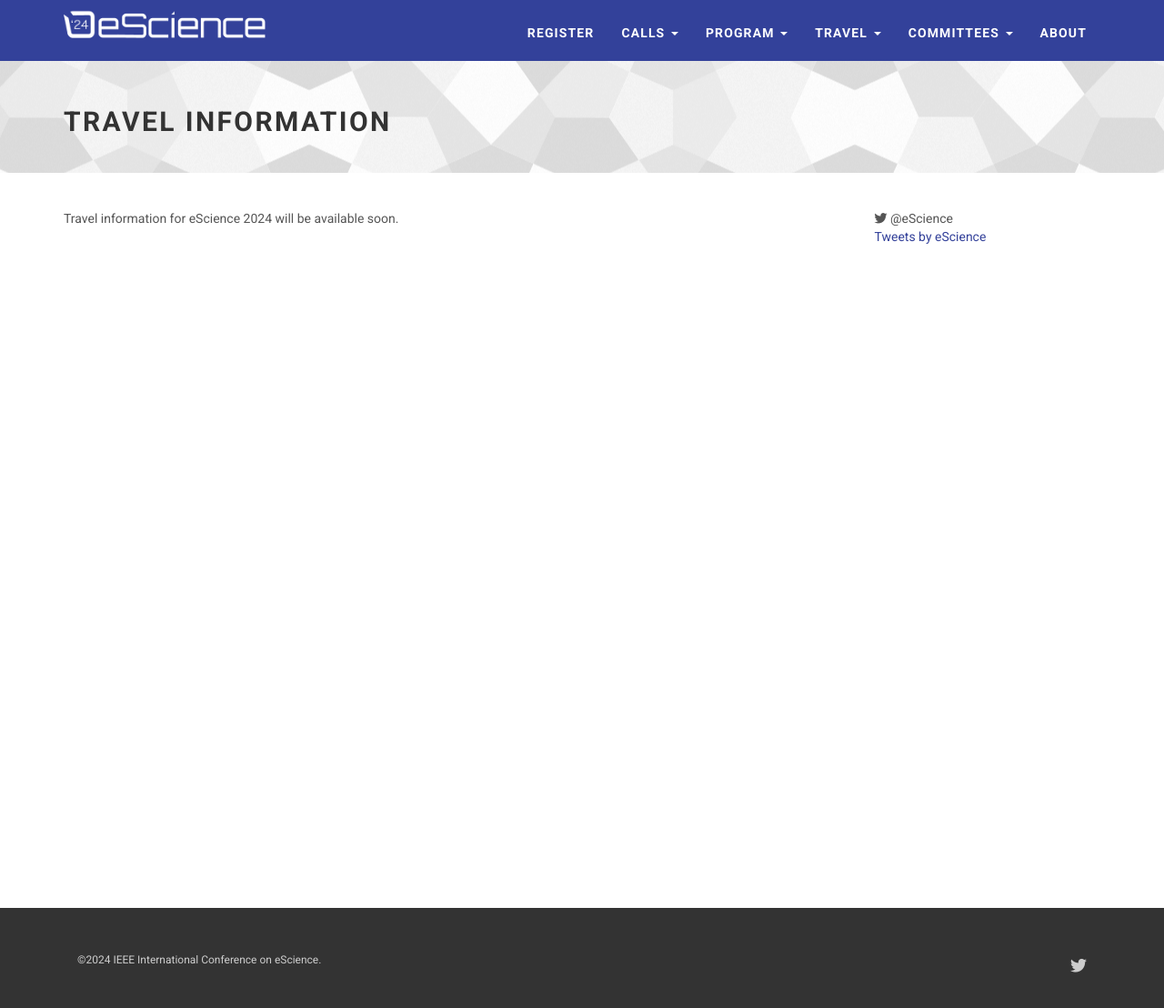
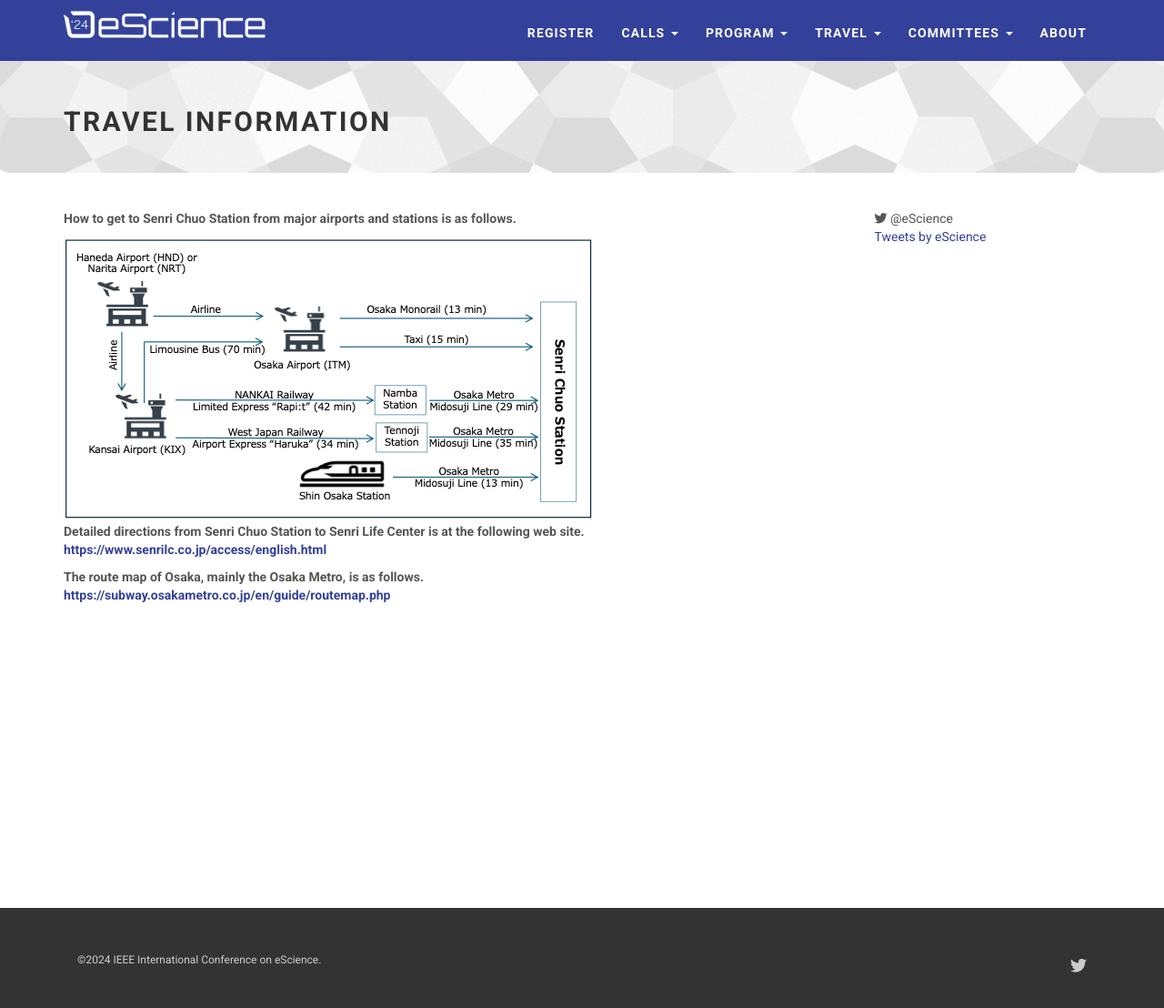
Before and after one commit to escience-conference/2024, a Jekyll site: the page built from travel.html, in a window 1280 px wide and 1126 px high. Shown: the top 1108 px of the window at 91% size. Built offline with Jekyll 4.4.1, drawn with Linux system fonts in a browser that asks for light colours; nearby versions of some CDN libraries; comment, search, counter and statistics services are not loaded.

Commit message:
travel info

```diff
--- a/travel.html
+++ b/travel.html
@@ -4,4 +4,22 @@ permalink: /travel
 title: Travel Information
 ---
 
-Travel information for eScience 2024 will be available soon.
+<p style="font-weight: bold;">How to get to Senri Chuo Station from major airports and stations is as follows.</p>
+
+<img src="images/travel/map.png" class="img-responsive">
+
+<p style="font-weight: bold;">
+    Detailed directions from Senri Chuo Station to Senri Life Center is at the following web site.
+    <br>
+    <a href="https://www.senrilc.co.jp/access/english.html">
+        https://www.senrilc.co.jp/access/english.html
+    </a>
+</p>
+
+<p style="font-weight: bold;">
+    The route map of Osaka, mainly the Osaka Metro, is as follows.
+    <br>
+    <a href="https://subway.osakametro.co.jp/en/guide/routemap.php">
+        https://subway.osakametro.co.jp/en/guide/routemap.php
+    </a>
+</p>
```
Also changed, not shown: images/travel/map.png (added).
